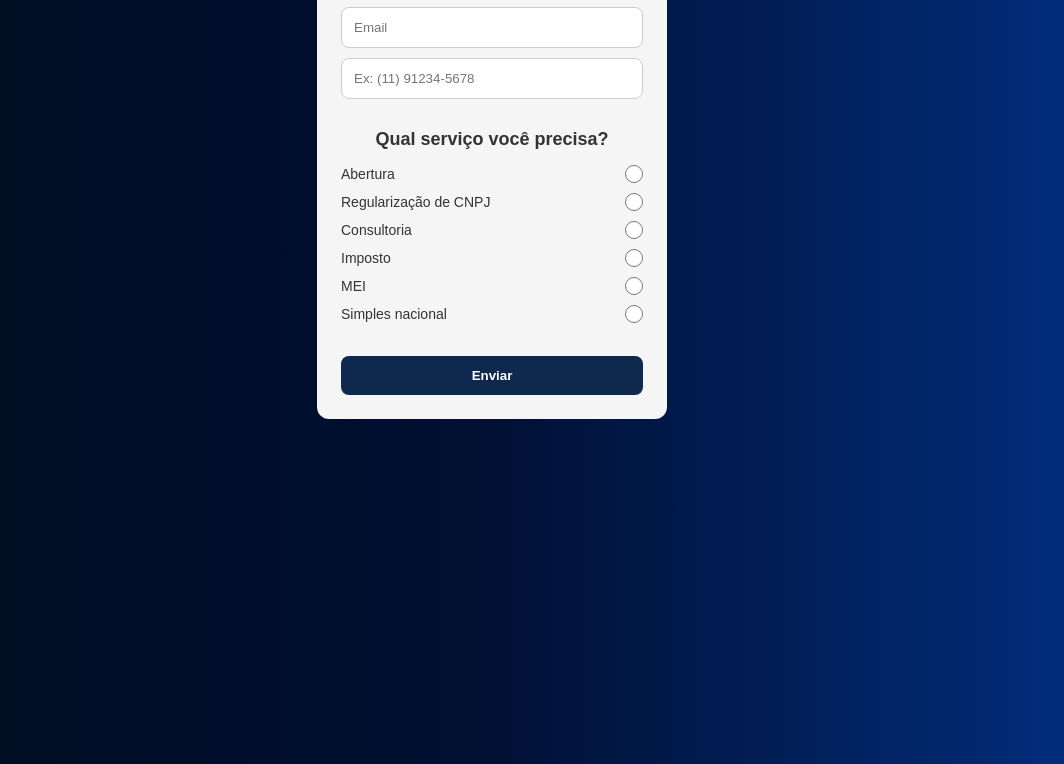
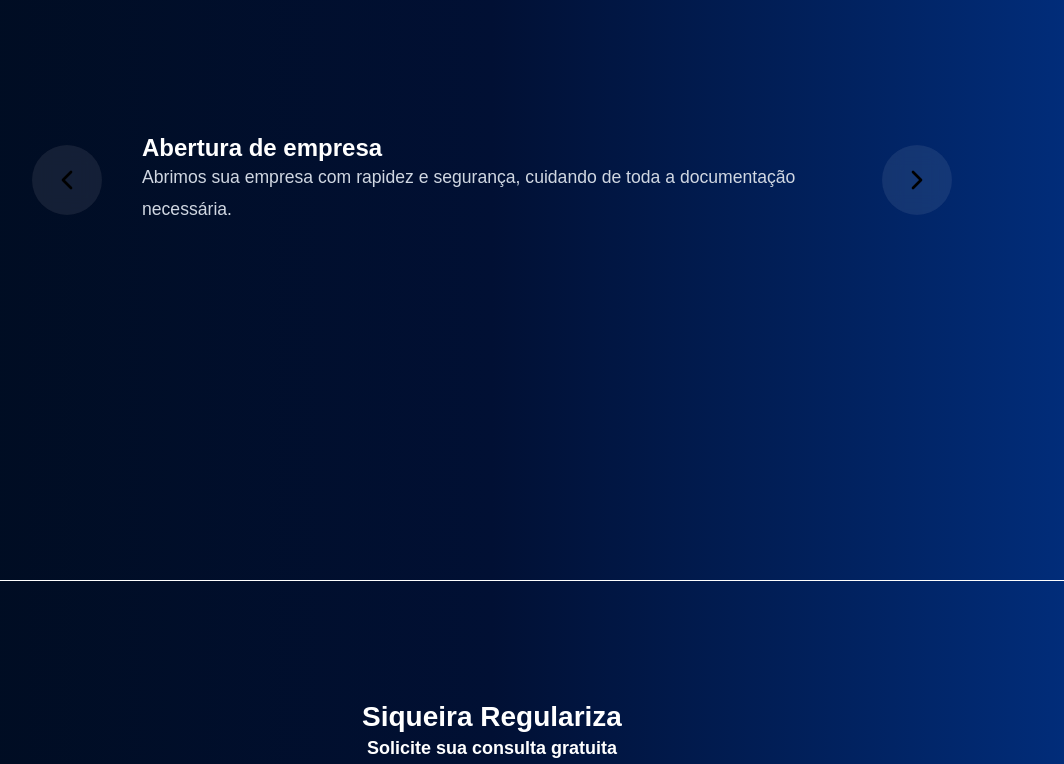
Before and after one commit to Ph-dev-77/site-contabilidade, a React (Vite) app: page / in a window 1280 px wide. Shown: the part 1020-1784 px from the top of the page, without its empty margins (148-1212 px from the left). Built offline with nearby package versions, Linux system fonts and the light colour scheme.

Commit message:
Alterando as posições dos componentes

```diff
--- a/src/App.jsx
+++ b/src/App.jsx
@@ -8,8 +8,8 @@
     <>
       <Header />
       <Hero />
+      <Servicos />
       <Formulario />
-      <Servicos />
     </>
   );
 }
--- a/src/components/Formulario/Formulario.css
+++ b/src/components/Formulario/Formulario.css
@@ -3,9 +3,11 @@
   box-sizing: border-box;
   font-family: Arial, sans-serif;
 }
+
 body {
   background: #041e42;
 }
+
 /*
 body {
 
@@ -18,20 +20,21 @@
 
 
 /* logo */
-.logo{
+.logo {
   height: 97px;
   width: 143px;
   padding: 2px;
 
 }
+
 /* CORES BASE */
 
 
 /* Fundo */
 .app {
-  padding-top: 50px;
-  border-top: 1px solid #fff ;
- background: linear-gradient(to right, #000c1e 0%, #011034 50%, #013082 100%);
+  padding-top: 120px;
+  border-top: 1px solid #fff;
+  background: linear-gradient(to right, #000c1e 0%, #011034 50%, #013082 100%);
   display: flex;
   flex-direction: column;
   align-items: center;
@@ -102,7 +105,7 @@
 .radio-item {
   display: flex;
   align-items: center;
-  gap:10px;
+  gap: 10px;
   justify-content: space-between;
 }
 
@@ -129,7 +132,7 @@
   width: 100%;
   padding: 12px;
   margin-top: 15px;
- background: rgba(3, 31, 69, 0.95);
+  background: rgba(3, 31, 69, 0.95);
   color: white;
   border: none;
   border-radius: 8px;
@@ -157,7 +160,8 @@
   text-align: left;
 
 }
-.list-lead p{
+
+.list-lead p {
   font-family: Arial, sans-serif;
 
 }
--- a/src/components/Formulario/Formulario.jsx
+++ b/src/components/Formulario/Formulario.jsx
@@ -65,7 +65,7 @@
                         return
                     }
 
-                    //linpa erros se estiver tudo certo
+                    //limpa erros se estiver tudo certo
                     setErros({});
 
                     const dados = {
--- a/src/components/Header/Header.css
+++ b/src/components/Header/Header.css
@@ -24,6 +24,7 @@
 img .logo{
     padding: 30px;
 }
+
 
 .nav {
     display: flex;
--- a/src/components/Hero/Hero.css
+++ b/src/components/Hero/Hero.css
@@ -31,6 +31,7 @@
     flex-direction: column;
     gap: 24px;
 }
+
 
 .hero h1 {
     font-size: 56px;
@@ -82,7 +83,9 @@
     width: fit-content;
     text-decoration: none;
     color: #fff;
+
 }
+
 strong{
      color: #2b81cc;
 }
```
